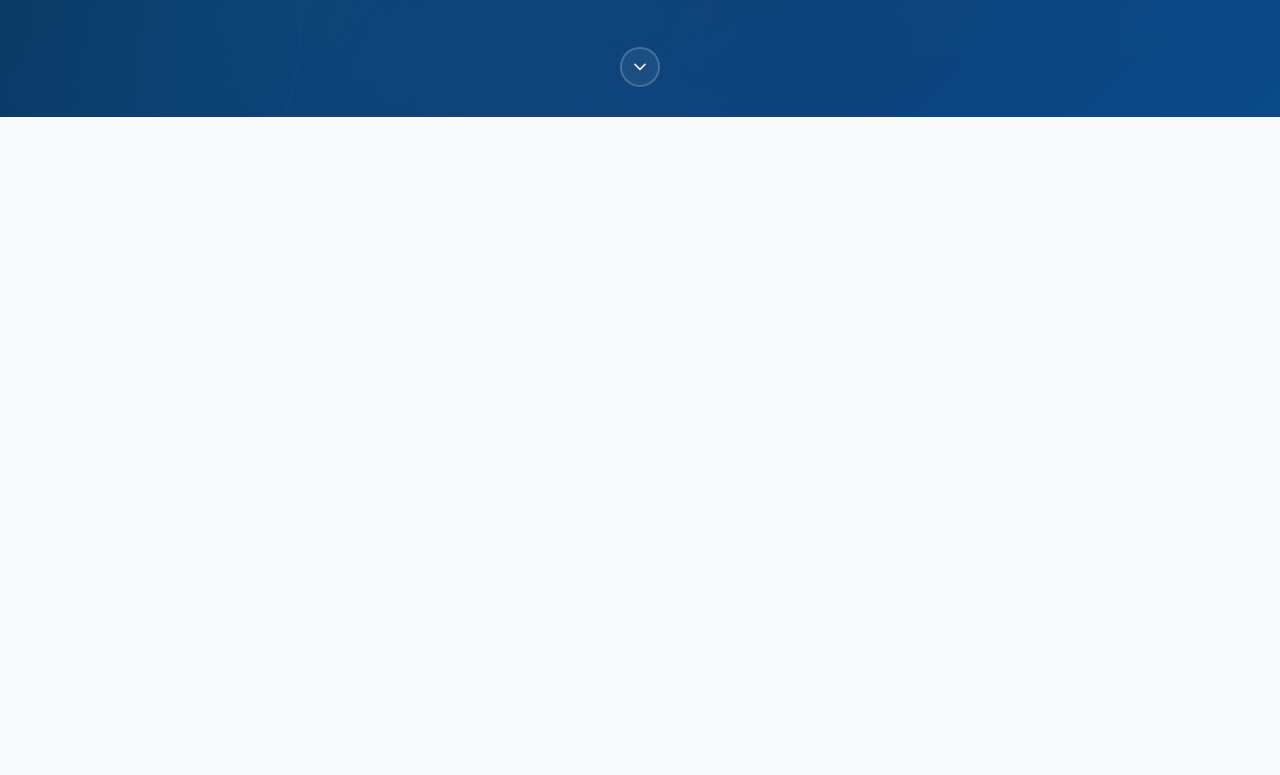
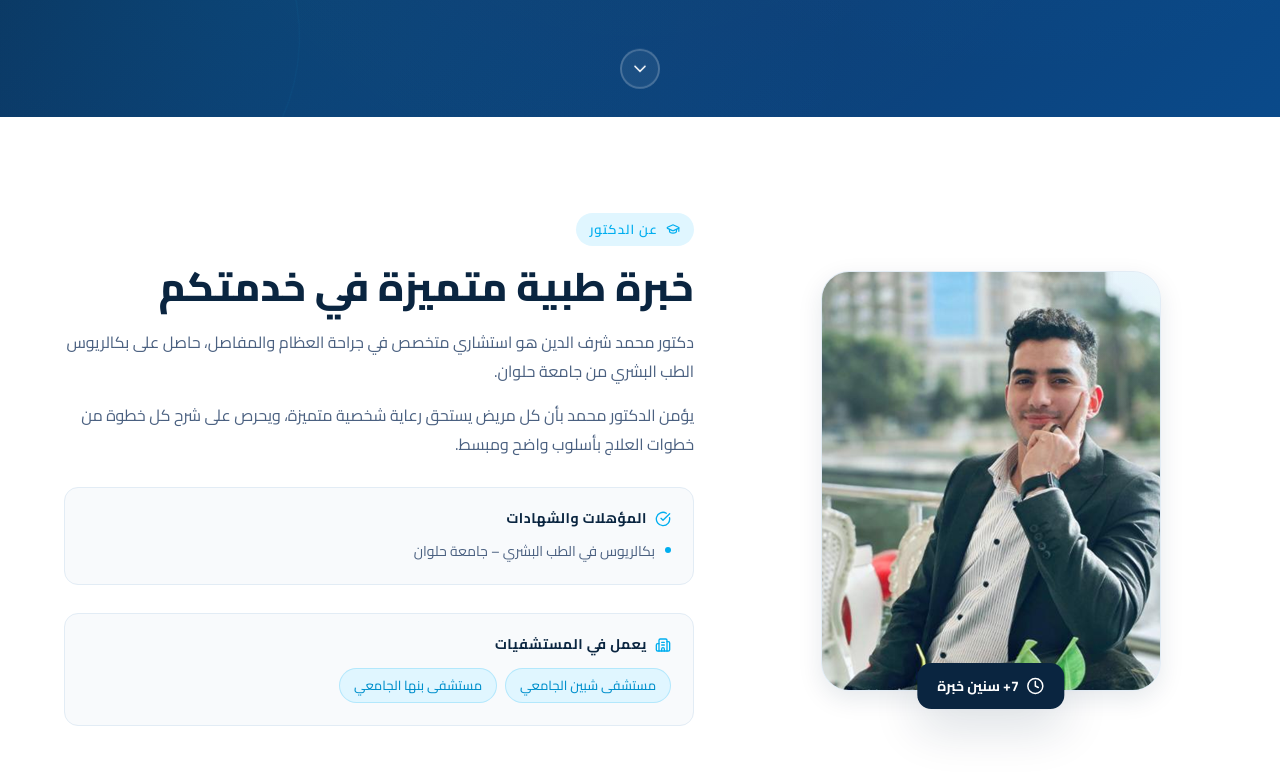
Before and after one commit to AkramGaber/orthopedicLandingPage, a React (Vite) app: page / in a window 1280 px wide. Shown: the part 683-1458 px from the top of the page. Before the commit the page ends 800 px from the top, so only its background shows below. Built offline with nearby package versions, Linux system fonts and the light colour scheme; a web font is replaced by a local one.

Commit message:
feat: About section in About.jsx component with its own custom styling in About.css

```diff
--- a/src/App.jsx
+++ b/src/App.jsx
@@ -3,6 +3,7 @@ import './App.css'
 import Navbar from './components/Navbar'
 import { translations } from './translation'
 import Hero from './components/Hero'
+import About from './components/About'
 
 function App() {
   const [lang, setLang] = useState("ar");
@@ -20,6 +21,7 @@ function App() {
       <Navbar t={t} lang={lang} toggleLang={toggleLang} />
       <main>
         <Hero t={t} />
+        <About t={t} />
       </main>
     </div>
   )
--- /dev/null
+++ b/src/components/About.css
@@ -0,0 +1,164 @@
+.about {
+  background: var(--bg-white);
+}
+
+.about__grid {
+  display: grid;
+  grid-template-columns: 1fr 1.4fr;
+  gap: 72px;
+  align-items: center;
+}
+
+/* Visual */
+.about__visual {
+  display: flex;
+  justify-content: center;
+}
+
+.about__img-wrapper {
+  position: relative;
+  width: 340px;
+  height: 420px;
+}
+
+.about__img-main {
+  width: 100%;
+  height: 100%;
+  background: linear-gradient(145deg, var(--surface-alt), #ddf0fb);
+  border-radius: var(--radius-xl);
+  border: 1px solid var(--border);
+  display: flex;
+  flex-direction: column;
+  align-items: center;
+  justify-content: center;
+  gap: 16px;
+  color: var(--text-muted);
+  font-size: 14px;
+  font-weight: 600;
+  box-shadow: var(--shadow-md);
+  position: relative;
+  overflow: hidden;
+}
+
+.about__img-main::before {
+  content: '';
+  position: absolute;
+  top: -60px;
+  right: -60px;
+  width: 200px;
+  height: 200px;
+  border-radius: 50%;
+  background: radial-gradient(circle, rgba(0,174,239,0.08) 0%, transparent 70%);
+}
+
+.about__exp-badge {
+  position: absolute;
+  bottom: -18px;
+  left: 50%;
+  transform: translateX(-50%);
+  display: flex;
+  align-items: center;
+  gap: 8px;
+  padding: 12px 20px;
+  background: var(--primary);
+  color: white;
+  border-radius: var(--radius-md);
+  font-size: 13px;
+  font-weight: 600;
+  box-shadow: var(--shadow-lg);
+  white-space: nowrap;
+}
+
+.about__exp-badge strong {
+  font-size: 14px;
+}
+
+/* Content */
+.about__content {
+  padding-bottom: 24px;
+}
+
+.about__bio {
+  font-size: 16px;
+  color: var(--text-secondary);
+  line-height: 1.8;
+  margin-bottom: 16px;
+}
+
+.about__block {
+  margin-top: 28px;
+  padding: 22px;
+  background: var(--bg);
+  border-radius: var(--radius-md);
+  border: 1px solid var(--border);
+}
+
+.about__block-title {
+  display: flex;
+  align-items: center;
+  gap: 8px;
+  font-size: 14px;
+  font-weight: 700;
+  color: var(--primary);
+  margin-bottom: 14px;
+  text-transform: uppercase;
+  letter-spacing: 0.04em;
+}
+
+.about__block-title svg {
+  color: var(--accent);
+}
+
+.about__list {
+  list-style: none;
+  display: flex;
+  flex-direction: column;
+  gap: 8px;
+}
+
+.about__list-item {
+  display: flex;
+  align-items: flex-start;
+  gap: 10px;
+  font-size: 14px;
+  color: var(--text-secondary);
+  line-height: 1.5;
+}
+
+.about__list-dot {
+  width: 6px;
+  height: 6px;
+  border-radius: 50%;
+  background: var(--accent);
+  flex-shrink: 0;
+  margin-top: 6px;
+}
+
+.about__hospitals {
+  display: flex;
+  flex-wrap: wrap;
+  gap: 8px;
+}
+
+.about__hospital-tag {
+  padding: 6px 14px;
+  background: var(--accent-light);
+  color: var(--accent-dark);
+  border-radius: 100px;
+  font-size: 13px;
+  font-weight: 500;
+  border: 1px solid rgba(0,174,239,0.2);
+}
+
+@media (max-width: 900px) {
+  .about__grid {
+    grid-template-columns: 1fr;
+    gap: 56px;
+  }
+  .about__visual { order: -1; }
+  .about__img-wrapper {
+    width: 280px;
+    height: 340px;
+    margin: 0 auto;
+  }
+}
--- /dev/null
+++ b/src/components/About.jsx
@@ -0,0 +1,79 @@
+import { CheckCircle, Building2, GraduationCap, Clock } from "lucide-react";
+import "./About.css";
+import doctorImage from "../assets/doctor.png";
+
+export default function About({ t }) {
+  const a = t.about;
+
+  return (
+    <section id="about" className="section about">
+      <div className="container">
+        <div className="about__grid">
+          {/* Left — Image */}
+          <div className="about__visual">
+            <div className="about__img-wrapper">
+              <div className="about__img-main">
+                <img
+                  src={doctorImage}
+                  alt="Dr. Mohamed Sharaf El-deen"
+                  aria-label="Doctor's Photo"
+                />
+                <span>د. محمد أحمد شرف الدين</span>
+              </div>
+              <div className="about__exp-badge">
+                <Clock size={18} />
+                <div>
+                  <strong>{a.exp}</strong>
+                </div>
+              </div>
+            </div>
+          </div>
+
+          {/* Right — Content */}
+          <div className="about__content">
+            <div className="section-label">
+              <GraduationCap size={14} />
+              {a.sectionLabel}
+            </div>
+            <h2 className="section-title">{a.title}</h2>
+            <p className="about__bio">{a.bio}</p>
+            <p className="about__bio">{a.bio2}</p>
+
+            {/* Certifications */}
+            <div className="about__block">
+              <h4 className="about__block-title">
+                <CheckCircle size={16} />
+                {t.lang === "ar"
+                  ? "المؤهلات والشهادات"
+                  : "Certifications & Qualifications"}
+              </h4>
+              <ul className="about__list">
+                {a.certs.map((cert, i) => (
+                  <li key={i} className="about__list-item">
+                    <span className="about__list-dot" />
+                    {cert}
+                  </li>
+                ))}
+              </ul>
+            </div>
+
+            {/* Hospitals */}
+            <div className="about__block">
+              <h4 className="about__block-title">
+                <Building2 size={16} />
+                {a.hospitalsLabel}
+              </h4>
+              <div className="about__hospitals">
+                {a.hospitals.map((h, i) => (
+                  <span key={i} className="about__hospital-tag">
+                    {h}
+                  </span>
+                ))}
+              </div>
+            </div>
+          </div>
+        </div>
+      </div>
+    </section>
+  );
+}
```
